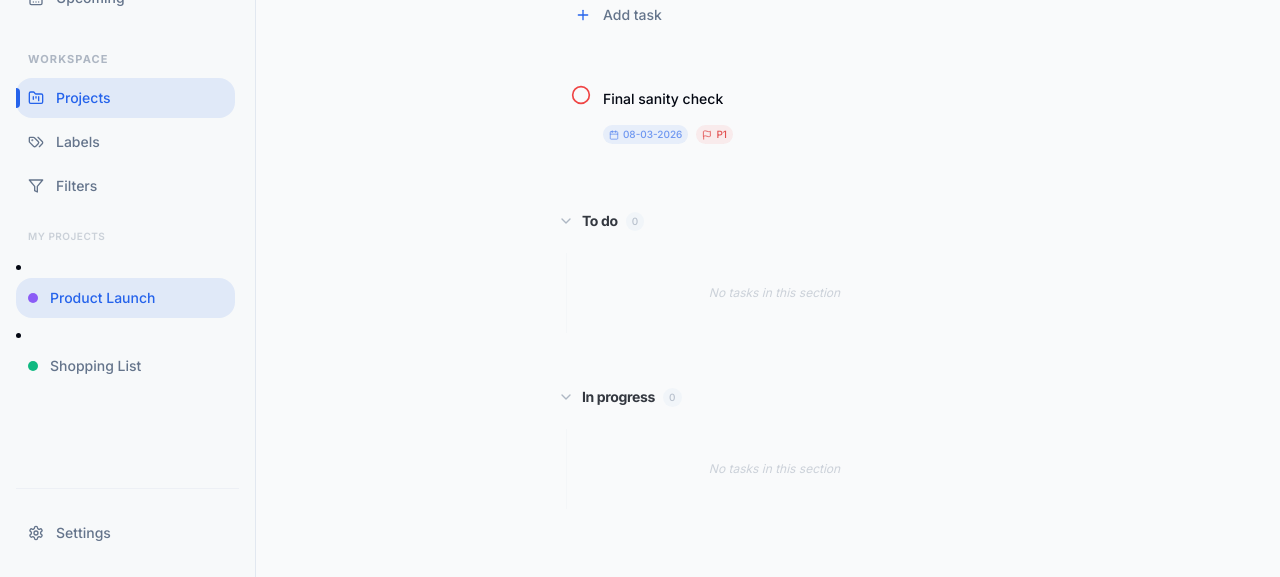
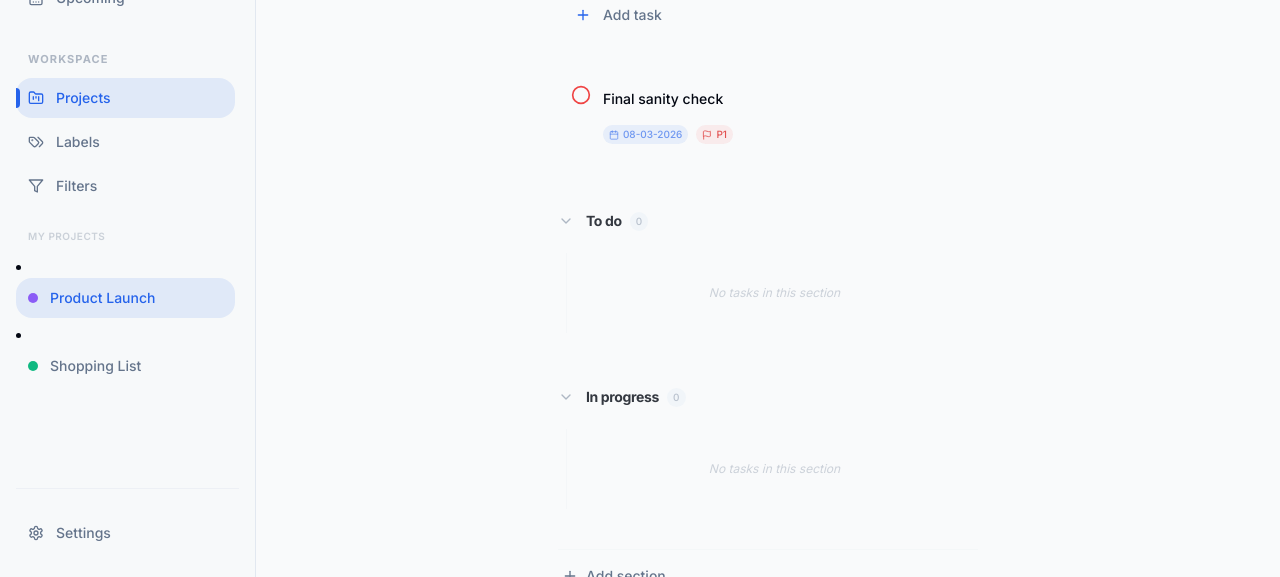
Before and after one commit to cybervirtu/sarvam-web, a React (Vite) app: page /projects/p2 in a window 1280 px wide. Shown: the part 223-800 px from the top of the page. Built offline with nearby package versions, Linux system fonts and the light colour scheme.

Commit message:
Sprint 3 - Step 3: Sections CRUD + UI in project detail.

```diff
--- a/src/app/store/projects.ts
+++ b/src/app/store/projects.ts
@@ -20,10 +20,14 @@ interface ProjectState {
     addLabel: (label: Label) => void;
     updateLabel: (id: string, updates: Partial<Label>) => void;
     deleteLabel: (id: string) => void;
-    setProjects: (projects: Project[]) => void;
+    // Section Actions
+    addSection: (projectId: string, name: string) => void;
+    updateSection: (sectionId: string, updates: Partial<Section>) => void;
+    deleteSection: (sectionId: string) => void;
 
     // Selectors
     getInboxProjectId: () => string | undefined;
+    getSectionsByProject: (projectId: string) => Section[];
 }
 
 export const useProjectStore = create<ProjectState>((set) => ({
@@ -104,10 +108,39 @@ export const useProjectStore = create<ProjectState>((set) => ({
         labels: state.labels.filter((l) => l.id !== id)
     })),
 
-    setProjects: (projects) => set({ projects }),
+    setProjects: (projects: Project[]) => set({ projects }),
+
+    // Section Actions
+    addSection: (projectId, name) => set((state) => {
+        const projectSections = state.sections.filter(s => s.projectId === projectId);
+        const newSection: Section = {
+            id: Math.random().toString(36).substring(2, 9),
+            projectId,
+            name,
+            order: projectSections.length + 1,
+            createdAt: new Date().toISOString(),
+            updatedAt: new Date().toISOString(),
+        };
+        return { sections: [...state.sections, newSection] };
+    }),
+
+    updateSection: (sectionId, updates) => set((state) => ({
+        sections: state.sections.map(s =>
+            s.id === sectionId ? { ...s, ...updates, updatedAt: new Date().toISOString() } : s
+        )
+    })),
+
+    deleteSection: (sectionId) => set((state) => ({
+        sections: state.sections.filter(s => s.id !== sectionId)
+    })),
 
     getInboxProjectId: (): string | undefined => {
         const state = useProjectStore.getState() as any;
         return state.projects.find((p: Project) => p.isInbox)?.id;
     },
+
+    getSectionsByProject: (projectId: string): Section[] => {
+        const state = useProjectStore.getState() as any;
+        return state.sections.filter((s: Section) => s.projectId === projectId).sort((a: Section, b: Section) => a.order - b.order);
+    },
 }));
--- a/src/app/store/tasks.ts
+++ b/src/app/store/tasks.ts
@@ -31,6 +31,7 @@ interface TaskState {
     toggleTaskCompletion: (id: string) => void;
     deleteTask: (id: string) => void;
     moveTasksToInbox: (projectId: string, inboxId: string) => void;
+    clearTasksSection: (sectionId: string) => void;
 
     // Selectors
     getInboxTasks: () => Task[];
@@ -138,6 +139,14 @@ export const useTaskStore = create<TaskState>()(
                 };
             }),
 
+            clearTasksSection: (sectionId: string) => set((state) => {
+                return {
+                    tasks: state.tasks.map((task) =>
+                        task.sectionId === sectionId ? { ...task, sectionId: null, updatedAt: new Date().toISOString() } : task
+                    ),
+                };
+            }),
+
             // Selectors
             getInboxTasks: () => {
                 const { tasks } = get();
--- a/src/components/projects/SectionList.tsx
+++ b/src/components/projects/SectionList.tsx
@@ -4,7 +4,7 @@ import { TaskItem } from '../tasks/TaskItem';
 import { ChevronDown, ChevronRight, MoreHorizontal, Plus } from 'lucide-react';
 import { IconButton } from '../common/IconButton';
 import { TaskForm } from '../tasks/TaskForm';
-import { useTaskStore } from '../../app/store';
+import { useTaskStore, useProjectStore } from '../../app/store';
 import { Priority } from '../../types';
 
 interface SectionListProps {
@@ -15,7 +15,10 @@ interface SectionListProps {
 export const SectionList: React.FC<SectionListProps> = ({ section, tasks }) => {
     const [isExpanded, setIsExpanded] = React.useState(true);
     const [isAdding, setIsAdding] = React.useState(false);
-    const { addTask } = useTaskStore();
+    const [isEditingName, setIsEditingName] = React.useState(false);
+    const [editName, setEditName] = React.useState(section.name);
+    const { addTask, clearTasksSection } = useTaskStore();
+    const { updateSection, deleteSection } = useProjectStore();
 
     const handleSaveTask = (taskData: {
         title: string;
@@ -32,35 +35,81 @@ export const SectionList: React.FC<SectionListProps> = ({ section, tasks }) => {
         setIsAdding(false);
     };
 
+    const handleRenameSubmit = (e: React.FormEvent) => {
+        e.preventDefault();
+        if (editName.trim() && editName !== section.name) {
+            updateSection(section.id, { name: editName.trim() });
+        }
+        setIsEditingName(false);
+    };
+
     return (
         <div className="space-y-2">
             <header className="flex items-center justify-between group py-2">
                 <div
-                    className="flex items-center gap-2 cursor-pointer select-none"
-                    onClick={() => setIsExpanded(!isExpanded)}
+                    className="flex items-center gap-2 cursor-pointer select-none flex-1"
+                    onClick={() => {
+                        if (!isEditingName) setIsExpanded(!isExpanded);
+                    }}
                 >
-                    <div className="text-muted-foreground/50 group-hover:text-foreground transition-colors">
+                    <div className="text-muted-foreground/50 group-hover:text-foreground transition-colors mr-1">
                         {isExpanded ? <ChevronDown className="w-4 h-4" /> : <ChevronRight className="w-4 h-4" />}
                     </div>
-                    <h3 className="text-sm font-bold tracking-tight text-foreground/80 lowercase first-letter:uppercase">
-                        {section.name}
-                    </h3>
+                    {isEditingName ? (
+                        <form onSubmit={handleRenameSubmit} className="flex-1" onClick={e => e.stopPropagation()}>
+                            <input
+                                type="text"
+                                value={editName}
+                                onChange={(e) => setEditName(e.target.value)}
+                                autoFocus
+                                onBlur={() => setIsEditingName(false)}
+                                className="bg-transparent border-b border-primary focus:outline-none focus:ring-0 text-sm font-bold tracking-tight text-foreground/80 lowercase first-letter:uppercase placeholder-muted-foreground"
+                            />
+                        </form>
+                    ) : (
+                        <h3 className="text-sm font-bold tracking-tight text-foreground/80 lowercase first-letter:uppercase">
+                            {section.name}
+                        </h3>
+                    )}
                     <span className="text-[10px] font-medium text-muted-foreground/40 bg-muted px-1.5 py-0.5 rounded-full">
                         {tasks.length}
                     </span>
                 </div>
 
                 <div className="flex items-center gap-1 opacity-0 group-hover:opacity-100 transition-opacity">
-                    <IconButton icon={MoreHorizontal} size="sm" title="Section Actions" />
+                    <IconButton
+                        icon={MoreHorizontal}
+                        size="sm"
+                        title="Rename section"
+                        onClick={(e) => {
+                            e.stopPropagation();
+                            setEditName(section.name);
+                            setIsEditingName(true);
+                        }}
+                    />
                     <IconButton
                         icon={Plus}
                         size="sm"
                         title="Add task to section"
-                        onClick={() => {
+                        onClick={(e) => {
+                            e.stopPropagation();
                             setIsExpanded(true);
                             setIsAdding(true);
                         }}
                     />
+                    <button
+                        onClick={(e) => {
+                            e.stopPropagation();
+                            if (window.confirm(`Are you sure you want to delete section "${section.name}"? Tasks will become unsectioned.`)) {
+                                clearTasksSection(section.id);
+                                deleteSection(section.id);
+                            }
+                        }}
+                        title="Delete section"
+                        className="p-1.5 text-muted-foreground hover:text-red-500 hover:bg-red-500/10 rounded-full transition-colors flex shrink-0"
+                    >
+                        <svg xmlns="http://www.w3.org/2000/svg" width="16" height="16" viewBox="0 0 24 24" fill="none" stroke="currentColor" strokeWidth="2" strokeLinecap="round" strokeLinejoin="round" className="w-4 h-4"><path d="M3 6h18" /><path d="M19 6v14c0 1-1 2-2 2H7c-1 0-2-1-2-2V6" /><path d="M8 6V4c0-1 1-2 2-2h4c1 0 2 1 2 2v2" /><line x1="10" x2="10" y1="11" y2="17" /><line x1="14" x2="14" y1="11" y2="17" /></svg>
+                    </button>
                 </div>
             </header>
 
--- a/src/features/projects/index.tsx
+++ b/src/features/projects/index.tsx
@@ -13,11 +13,13 @@ import { Priority, Project } from '../../types';
 export const Projects = () => {
     const { id } = useParams<{ id: string }>();
     const navigate = useNavigate();
-    const { projects, sections, fetchProjectsAndLabels, fetchSections, isLoading: isProjectLoading, addProject, updateProject, deleteProject, getInboxProjectId } = useProjectStore();
+    const { projects, sections, fetchProjectsAndLabels, fetchSections, isLoading: isProjectLoading, addProject, updateProject, deleteProject, getInboxProjectId, addSection } = useProjectStore();
     const { tasks, isLoading: isTasksLoading, fetchTasks, addTask, moveTasksToInbox } = useTaskStore();
     const [isAdding, setIsAdding] = useState(false);
     const [isModalOpen, setIsModalOpen] = useState(false);
     const [editingProject, setEditingProject] = useState<Project | undefined>();
+    const [isAddingSection, setIsAddingSection] = useState(false);
+    const [newSectionName, setNewSectionName] = useState('');
 
     useEffect(() => {
         if (projects.length === 0) {
@@ -38,7 +40,8 @@ export const Projects = () => {
     const projectTasks = tasks.filter((t: any) => t.projectId === id);
 
     // Group tasks by section
-    const tasksBySection = sections.reduce((acc: Record<string, typeof tasks>, section: any) => {
+    const projectSections = sections.filter((s: any) => s.projectId === id).sort((a: any, b: any) => a.order - b.order);
+    const tasksBySection = projectSections.reduce((acc: Record<string, typeof tasks>, section: any) => {
         acc[section.id] = projectTasks.filter((t: any) => t.sectionId === section.id);
         return acc;
     }, {} as Record<string, typeof tasks>);
@@ -58,6 +61,15 @@ export const Projects = () => {
             projectId: id,
         });
         setIsAdding(false);
+    };
+
+    const handleCreateSection = (e: React.FormEvent) => {
+        e.preventDefault();
+        if (newSectionName.trim() && activeProject) {
+            addSection(activeProject.id, newSectionName.trim());
+            setNewSectionName('');
+            setIsAddingSection(false);
+        }
     };
 
     if (isProjectLoading && projects.length === 0) {
@@ -239,7 +251,7 @@ export const Projects = () => {
                 )}
 
                 {/* Sections */}
-                {sections.map((section: any) => (
+                {projectSections.map((section: any) => (
                     <SectionList
                         key={section.id}
                         section={section}
@@ -247,8 +259,36 @@ export const Projects = () => {
                     />
                 ))}
 
+                {/* Add Section */}
+                {isAddingSection ? (
+                    <form onSubmit={handleCreateSection} className="p-4 rounded-xl border border-border/50 bg-background/50">
+                        <input
+                            type="text"
+                            placeholder="Name this section"
+                            value={newSectionName}
+                            onChange={(e) => setNewSectionName(e.target.value)}
+                            className="w-full bg-transparent border-none focus:ring-0 p-0 text-sm font-medium mb-3"
+                            autoFocus
+                        />
+                        <div className="flex gap-2">
+                            <Button type="submit" size="sm" disabled={!newSectionName.trim()}>Add section</Button>
+                            <Button type="button" variant="ghost" size="sm" onClick={() => setIsAddingSection(false)}>Cancel</Button>
+                        </div>
+                    </form>
+                ) : (
+                    <div className="pt-2 border-t border-border/20">
+                        <button
+                            onClick={() => setIsAddingSection(true)}
+                            className="flex items-center gap-2 text-sm font-medium text-muted-foreground hover:text-foreground transition-colors py-2 px-1"
+                        >
+                            <Plus className="w-4 h-4" />
+                            <span>Add section</span>
+                        </button>
+                    </div>
+                )}
+
                 {/* Empty Project State */}
-                {projectTasks.length === 0 && !isTasksLoading && !isAdding && (
+                {projectTasks.length === 0 && projectSections.length === 0 && !isTasksLoading && !isAdding && !isAddingSection && (
                     <div className="py-20 flex flex-col items-center justify-center text-center space-y-4 opacity-40">
                         <div className="p-4 rounded-full bg-muted/50">
                             <Plus className="w-8 h-8" />
```
